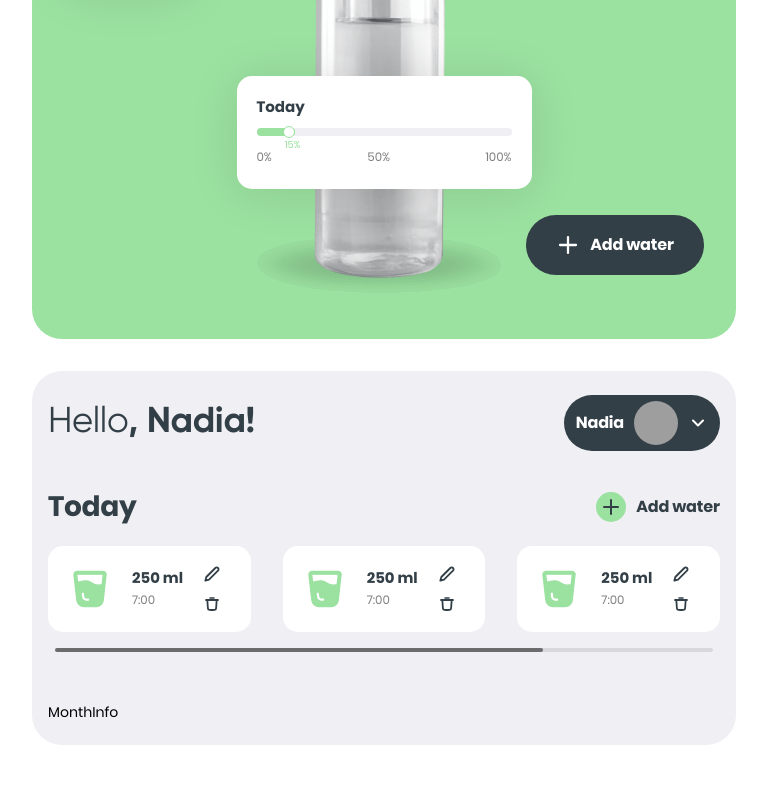
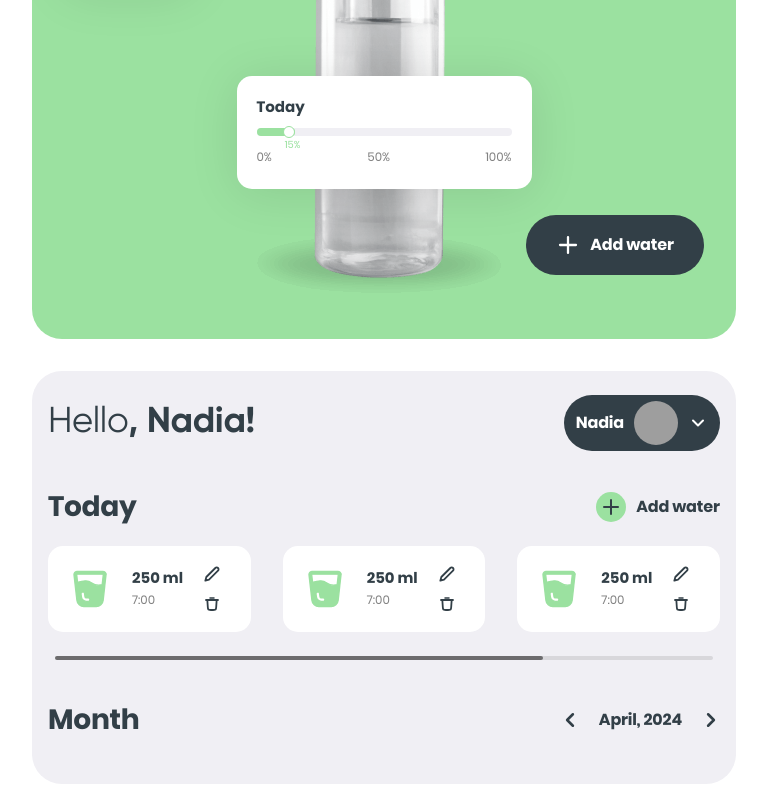
Before and after one commit to Oleksand-Kalinin/Oleksand-Kalinin-go-it-final-project-frontend-solo, a React (Vite) app: page /tracker in a window 1280 px wide. Shown: the part 261-1061 px from the top of the page, without its empty margins (256-1023 px from the left). Before the commit the page ends 1022 px from the top, so only its background shows below. Built offline with nearby package versions, Linux system fonts and the light colour scheme; grey boxes are pictures that could not be loaded.

Commit message:
add MonthInfo header

```diff
--- /dev/null
+++ b/src/components/CalendarPagination/CalendarPagination.module.css
@@ -0,0 +1,43 @@
+.currentMonth {
+    display: flex;
+    align-items: center;
+    column-gap: 16px;
+}
+
+.btnToggleMonth {
+    width: 18px;
+    height: 18px;
+    padding: 0;
+    border: none;
+    background-color: transparent;
+
+    display: flex;
+    justify-content: center;
+    align-items: center;
+}
+
+.iconToggleMonth {
+    width: 100%;
+    height: 100%;
+    transform: scale(1.28);
+    stroke: var(--main-color);
+    fill: none;
+}
+
+.month {
+    font-weight: 700;
+    line-height: 1.29;
+    letter-spacing: -0.01em;
+    color: var(--main-color);
+}
+
+@media screen and (min-width: 768px) {
+    .currentMonth {
+        column-gap: 20px;
+    }
+
+    .month {
+        font-size: 16px;
+        line-height: 1.5;
+    }
+}
--- /dev/null
+++ b/src/components/CalendarPagination/CalendarPagination.tsx
@@ -0,0 +1,22 @@
+import css from "./CalendarPagination.module.css";
+import sprite from "../../images/sprite.svg";
+
+const CalendarPagination = () => {
+  return (
+    <div className={css.currentMonth}>
+      <button className={css.btnToggleMonth} type="button">
+        <svg className={css.iconToggleMonth}>
+          <use href={`${sprite}#chevron-left-icon`}></use>
+        </svg>
+      </button>
+      <p className={css.month}>April, 2024</p>
+      <button className={css.btnToggleMonth} type="button">
+        <svg className={css.iconToggleMonth}>
+          <use href={`${sprite}#chevron-right-icon`}></use>
+        </svg>
+      </button>
+    </div>
+  );
+};
+
+export default CalendarPagination;
--- a/src/components/MonthInfo/MonthInfo.module.css
+++ b/src/components/MonthInfo/MonthInfo.module.css
@@ -0,0 +1,21 @@
+.header {
+    display: flex;
+    justify-content: space-between;
+    align-items: center;
+    margin-bottom: 24px;
+}
+
+.title {
+    font-weight: 700;
+    font-size: 20px;
+    line-height: 1.2;
+    letter-spacing: -0.01em;
+    color: var(--main-color);
+}
+
+@media screen and (min-width: 768px) {
+    .title {
+        font-size: 28px;
+        line-height: 1.14;
+    }
+}
--- a/src/components/MonthInfo/MonthInfo.tsx
+++ b/src/components/MonthInfo/MonthInfo.tsx
@@ -1,5 +1,16 @@
+import CalendarPagination from "../CalendarPagination/CalendarPagination.tsx";
+import css from "./MonthInfo.module.css";
+
 const MonthInfo = () => {
-  return <div>MonthInfo</div>;
+  return (
+    <div>
+      <div className={css.header}>
+        <p className={css.title}>Month</p>
+        <CalendarPagination />
+        {/* <button type="button">Diagram</button> */}
+      </div>
+    </div>
+  );
 };
 
 export default MonthInfo;
--- a/src/components/WaterList/WaterList.tsx
+++ b/src/components/WaterList/WaterList.tsx
@@ -13,7 +13,7 @@ const WaterList = () => {
         modules={[Scrollbar, Pagination]}
         slidesPerView={2}
         scrollbar={{ draggable: true }}
-        style={{ paddingBottom: "24px", zIndex: 0 }}
+        style={{ paddingBottom: "32px", zIndex: 0 }}
         spaceBetween={8}
         breakpoints={{
           768: {
```
Also changed, not shown: src/images/sprite.svg.
